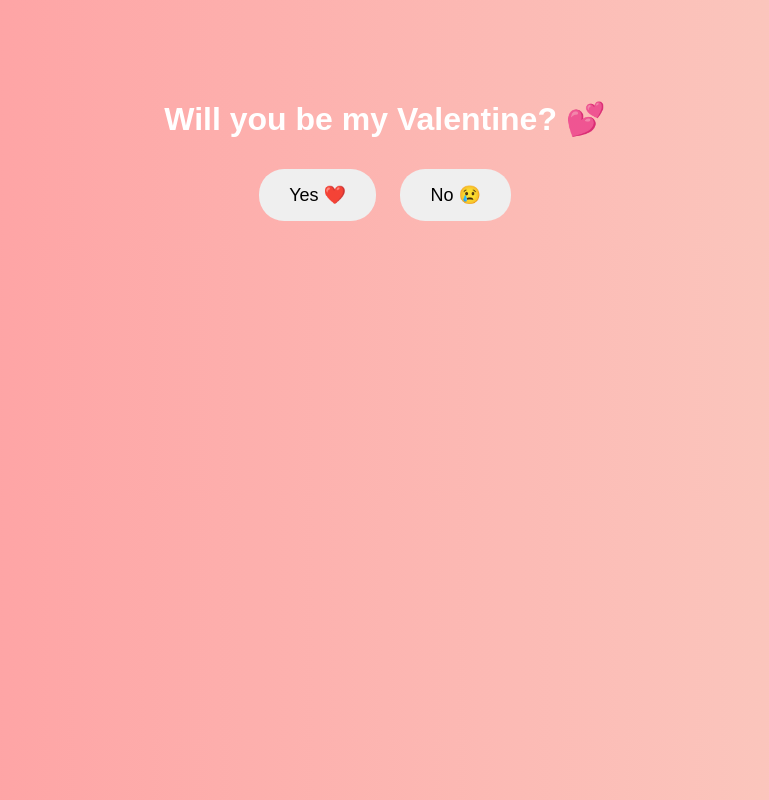
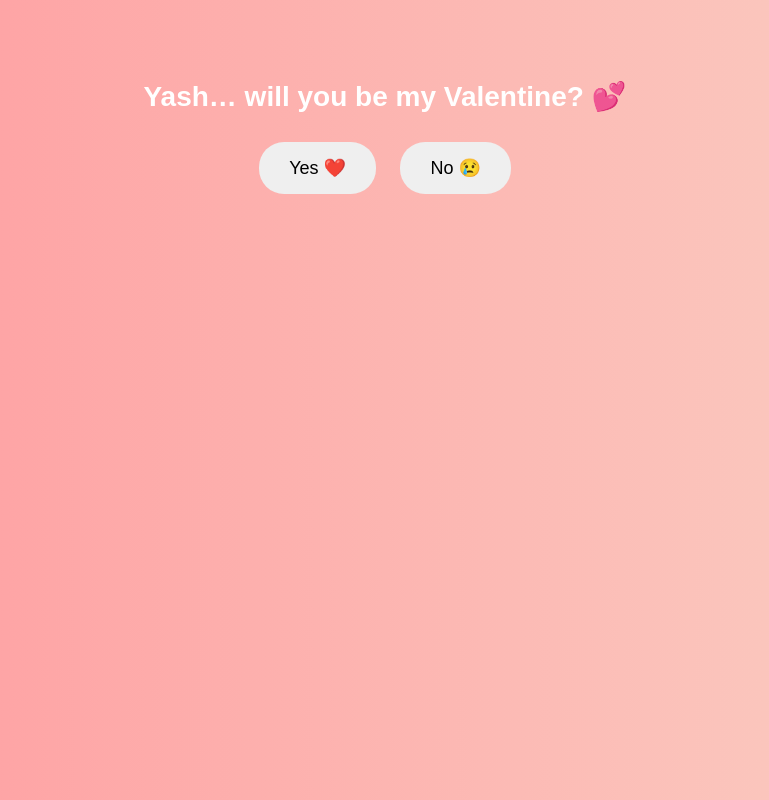
Before and after one commit to anisha-del/valentine, a plain HTML site: page index.html in a window 1280 px wide. Shown: the whole page, without its empty margins (255-1024 px from the left). Drawn offline with Linux system fonts and the light colour scheme.

Commit message:
Update index.html

```diff
--- a/index.html
+++ b/index.html
@@ -2,15 +2,15 @@
 <html>
 <head>
 <meta name="viewport" content="width=device-width, initial-scale=1.0">
-<title>For My Love 💖</title>
+<title>For Yash 💖</title>
 <style>
 body {
   text-align: center;
   font-family: Arial;
   background: linear-gradient(to right, #ff9a9e, #fad0c4);
-  margin-top: 100px;
+  margin-top: 80px;
 }
-h1 { color: white; }
+h1 { color: white; font-size: 28px; }
 button {
   padding: 15px 30px;
   font-size: 18px;
@@ -18,6 +18,7 @@ button {
   border-radius: 25px;
   border: none;
   cursor: pointer;
+  transition: 0.3s;
 }
 #yes { background: #ff4d6d; color: white; }
 #no { background: white; color: #ff4d6d; }
@@ -27,7 +28,7 @@ img { width: 250px; border-radius: 20px; box-shadow: 0 10px 20px rgba(0,0,0,0.3)
 </head>
 <body>
 
-<h1>Will you be my Valentine? 💕</h1>
+<h1>Yash… will you be my Valentine? 💕</h1>
 
 <button onclick="showPhoto()">Yes ❤️</button>
 <button onclick="sayNo()">No 😢</button>
@@ -35,13 +36,13 @@ img { width: 250px; border-radius: 20px; box-shadow: 0 10px 20px rgba(0,0,0,0.3)
 <p id="text" style="color:white;"></p>
 
 <div id="photo">
-<h2 style="color:white;">Yayyyy! I love you so much 🥰</h2>
+<h2 style="color:white;">Yayyyy Yash!! I love you so much 🥰</h2>
 <img src="YOUR_PHOTO_LINK_HERE">
 </div>
 
 <script>
 let messages = [
-"Are you sure? 🥺",
+"Are you sure Yash? 🥺",
 "Please don't say no 💔",
 "Think again baby 😘",
 "I will cryyyy 😭",
```
